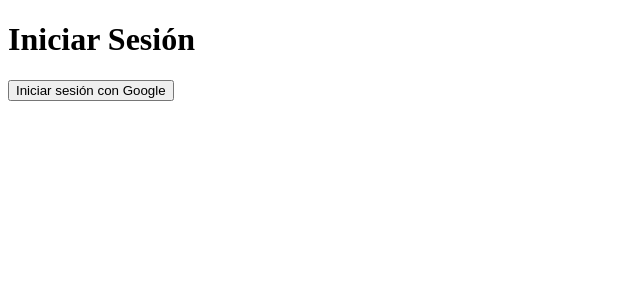
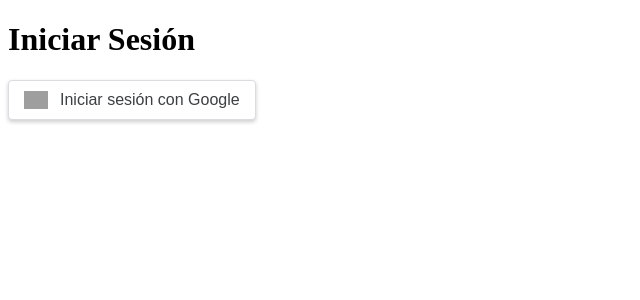
Before and after one commit to lopezsol/test-api-google, an Angular app: page / in a window 1280 px wide. Shown: the top 300 px of the page, without its empty margins (0-640 px from the left). Built offline with nearby package versions, Linux system fonts and the light colour scheme; no server answers; grey boxes are pictures that could not be loaded.

Commit message:
se agrega estilo al boton login

```diff
--- a/src/app/auth/pages/login-page/login-page.component.css
+++ b/src/app/auth/pages/login-page/login-page.component.css
@@ -1,3 +1,24 @@
-:host {
-  display: block;
+.google-signin-button {
+  display: flex;
+  align-items: center;
+  background-color: white;
+  border: 1px solid #dadce0;
+  border-radius: 4px;
+  padding: 10px 15px;
+  font-size: 16px;
+  font-weight: 500;
+  color: #3c4043;
+  cursor: pointer;
+  box-shadow: 0 2px 4px rgb(0 0 0 / 0.2);
+  transition: background-color 0.3s ease;
+  user-select: none;
 }
+
+.google-signin-button:hover {
+  background-color: #f7f8f8;
+}
+
+.google-signin-button img {
+  height: 18px;
+  margin-right: 12px;
+}
--- a/src/app/auth/pages/login-page/login-page.component.html
+++ b/src/app/auth/pages/login-page/login-page.component.html
@@ -1,3 +1,7 @@
+
 <h1>Iniciar Sesión</h1>
 
-<button (click)="loginWithGoogleOAuth()">Iniciar sesión con Google</button>
+<button class="google-signin-button" (click)="loginWithGoogleOAuth()">
+  <img src="https://developers.google.com/identity/images/g-logo.png" alt="Google logo" />
+  Iniciar sesión con Google
+</button>
--- a/src/app/calendar/services/google-calendar.service.ts
+++ b/src/app/calendar/services/google-calendar.service.ts
@@ -1,6 +1,6 @@
-import { inject, Injectable, signal } from '@angular/core';
+import { inject, Injectable } from '@angular/core';
 import { environment } from '../../../environments/environment';
-import { map, Observable, tap } from 'rxjs';
+import { Observable } from 'rxjs';
 import { HttpClient } from '@angular/common/http';
 
 export interface CalendarEventsResponse {
@@ -22,8 +22,6 @@
     const apiUrl = `${baseUrl}/auth/calendar/events/${encodeURIComponent(
       userEmail
     )}`;
-    return this.http
-      .get<CalendarEventsResponse>(apiUrl)
-      .pipe(tap((resp) => console.log('tap:', resp)));
+    return this.http.get<CalendarEventsResponse>(apiUrl);
   }
 }
--- a/src/app/shared/pages/home-page/home-page.component.ts
+++ b/src/app/shared/pages/home-page/home-page.component.ts
@@ -16,9 +16,7 @@
 
   ngOnInit() {
     this.route.queryParams.subscribe((params) => {
-      console.log(params);
       const userEmail = params['user_email'];
-      console.log('user_email', userEmail)
       if (userEmail) {
         sessionStorage.setItem('user_email', userEmail);
         this.router.navigate(['/home'], { replaceUrl: true });
--- a/src/index.html
+++ b/src/index.html
@@ -9,6 +9,7 @@
   </head>
   <body>
     <script src="https://accounts.google.com/gsi/client" async></script>
+
     <app-root></app-root>
   </body>
 </html>
```
